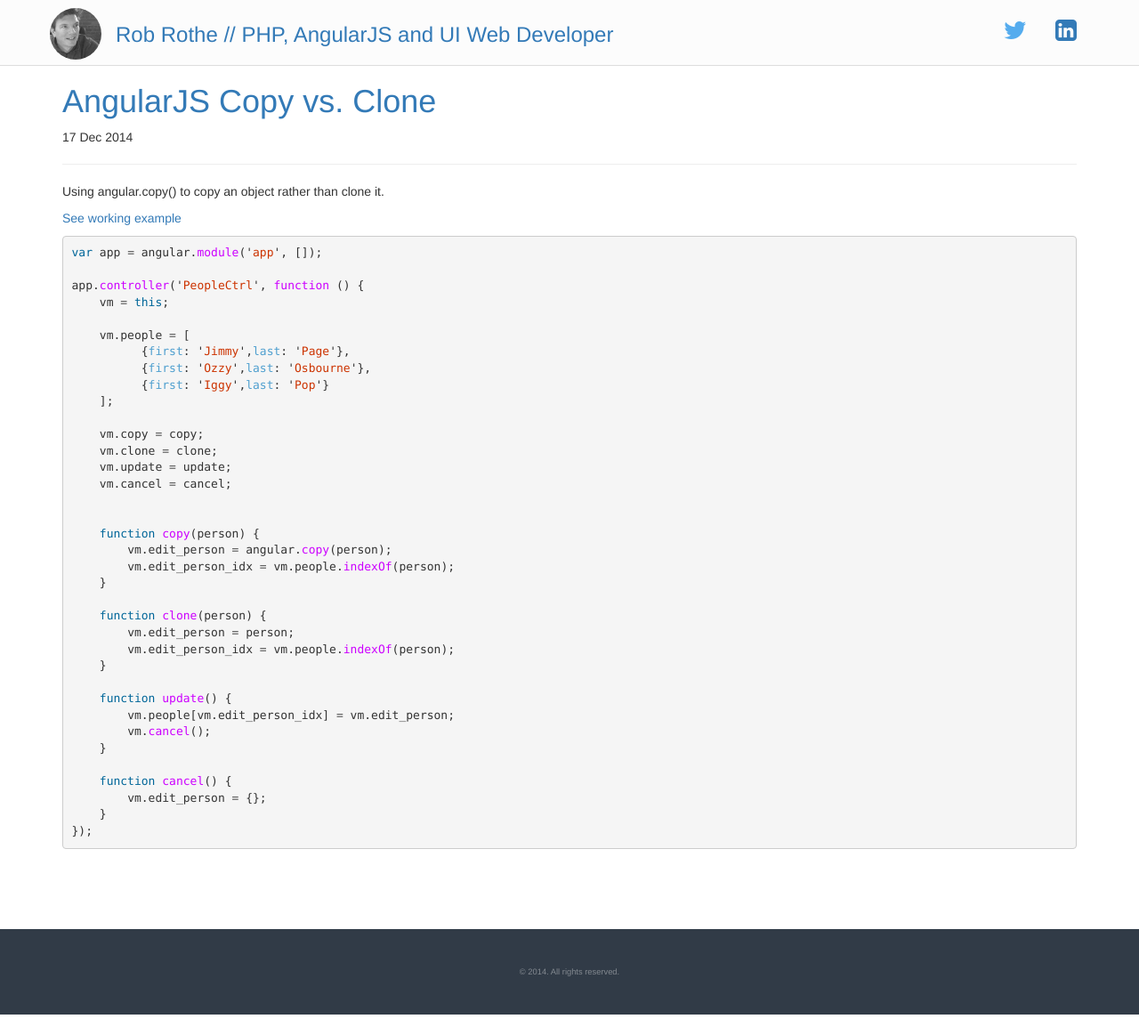
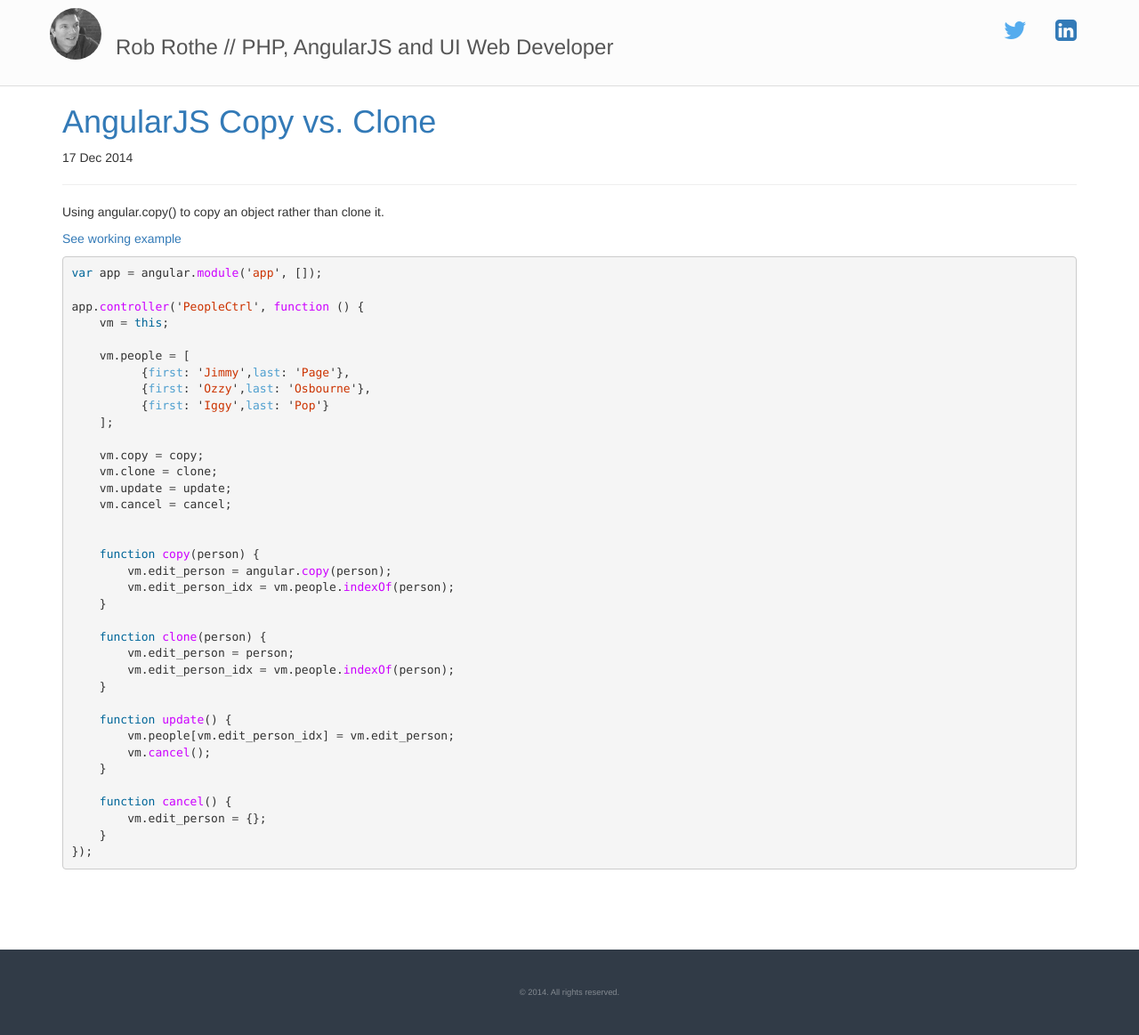
Before and after one commit to robrothedev/robrothedev.github.io, a Jekyll site: the page built from index.html, in a window 1280 px wide. Shown: the whole page at 89% size. Built offline with Jekyll 4.4.1, drawn with Linux system fonts in a browser that asks for light colours; nearby versions of some CDN libraries; the list of posts is cut into pages by our own code; before the commit the page ends 1140 px from its top, so only the background shows below that.

Commit message:
Updating

```diff
--- a/public/css/site.css
+++ b/public/css/site.css
@@ -12,7 +12,8 @@ body {
   border-bottom:1px solid #ddd;
 }
 
-.masthead h3 {
+.masthead h3 a {
+  color:#555 !important;
   margin:0;
   padding-top:6px;
   margin-left:60px;
```
